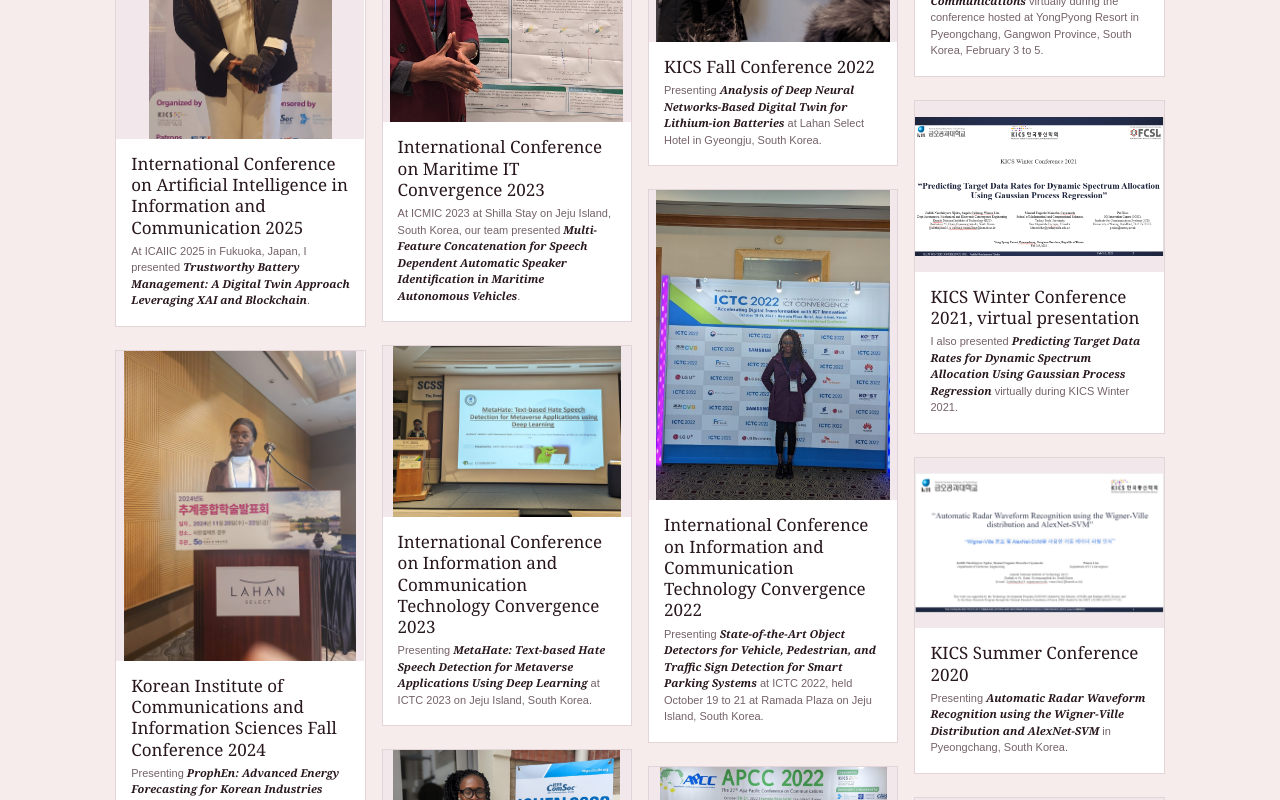
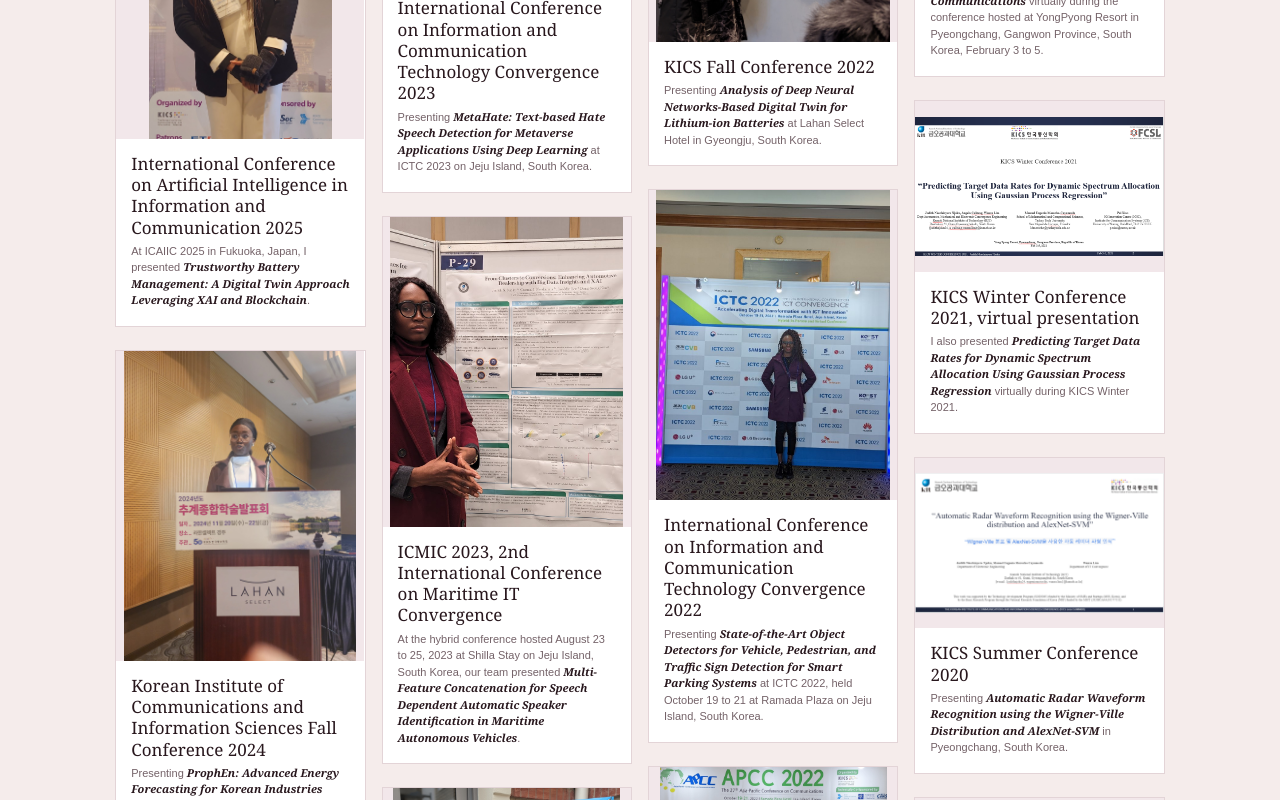
Before and after one commit to Judith989/judith-website-2026, a Next.js app: page /gallery in a window 1280 px wide. Shown: the part 4300-5100 px from the top of the page. Built offline with nearby package versions, Linux system fonts and the light colour scheme; no server answers.

Commit message:
Correct ICMIC 2023 conference details

```diff
--- a/app/gallery/page.tsx
+++ b/app/gallery/page.tsx
@@ -29,8 +29,8 @@
   { src: "/gallery/conference-2024-10-16.jpg", title: "International Conference on Information and Communication Technology Convergence 2024", detail: "At ICTC 2024 on Jeju Island, South Korea, I presented EL-Alert, an explainable lightweight audio spectrogram transformer for military situational awareness and surveillance.", orientation: "portrait" },
   { src: "/gallery/conference-2024-08-08.jpg", title: "International Conference on Mobile, Military and Maritime IT Convergence 2024", detail: "Presenting TwinMil: Semantic Segmentation-based Digital Twin Framework for Military Surveillance, August 7 to 9 at the Concorde Hotel in Kuala Lumpur, Malaysia.", orientation: "wide" },
   { src: "/gallery/conference-2024-04-25.jpg", title: "JCCI 2024, 34th Joint Conference on Telecommunications and Information", detail: "Presenting SHAP-based Explainable Model-in-the-Loop for Digital Twins in Battery Management Systems at Busan Paradise Hotel in Busan, South Korea. JCCI 2024 was held April 24 to 26, 2024.", orientation: "portrait" },
-  { src: "/gallery/conference-2023-11-23.jpg", title: "International Conference on Maritime IT Convergence 2023", detail: "At ICMIC 2023 at Shilla Stay on Jeju Island, South Korea, our team presented Multi-Feature Concatenation for Speech Dependent Automatic Speaker Identification in Maritime Autonomous Vehicles.", orientation: "portrait" },
   { src: "/gallery/conference-2023-10-12.jpg", title: "International Conference on Information and Communication Technology Convergence 2023", detail: "Presenting MetaHate: Text-based Hate Speech Detection for Metaverse Applications Using Deep Learning at ICTC 2023 on Jeju Island, South Korea.", orientation: "wide" },
+  { src: "/gallery/conference-2023-11-23.jpg", title: "ICMIC 2023, 2nd International Conference on Maritime IT Convergence", detail: "At the hybrid conference hosted August 23 to 25, 2023 at Shilla Stay on Jeju Island, South Korea, our team presented Multi-Feature Concatenation for Speech Dependent Automatic Speaker Identification in Maritime Autonomous Vehicles.", orientation: "portrait" },
   { src: "/gallery/conference-2023-07-group.jpg", title: "ICUFN 2023, 14th International Conference on Ubiquitous and Future Networks", detail: "At the Eiffel Campus in Paris, France, July 4 to 7, 2023, I presented Building a Metaverse for Transportation Systems: A Brief Review and Demonstration.", orientation: "wide" },
   { src: "/gallery/conference-2023-07-portrait.jpg", title: "KICS Summer Conference 2023", detail: "Presenting Metaverse and Digital Twin for BMS using MATLAB and Unreal Engine at the Ramada Plaza on Jeju Island, South Korea.", orientation: "portrait" },
   { src: "/gallery/conference-2023-07-session.jpg", title: "Joint Conference on Communications and Information 2023", detail: "Presenting Model Comparison and Selection for Battery Digital Twin Development using PyBaMM at JCCI 2023, held April 26 to 28 at Hidden Bay Hotel in Yeosu, South Korea.", orientation: "wide" },
--- a/app/news/page.tsx
+++ b/app/news/page.tsx
@@ -46,8 +46,8 @@
   { date: "August 7 to 9, 2024", category: "Conference", title: "TwinMil presented at ICMIC 2024 in Kuala Lumpur", text: "I presented TwinMil, our semantic-segmentation digital twin framework for military surveillance, at the 3rd International Conference on Mobile, Military and Maritime IT Convergence at the Concorde Hotel in Kuala Lumpur, Malaysia.", href: "https://public.thinkonweb.com/sites/icmic2024" },
   { date: "January 4, 2024", category: "Appointment", title: "Joined Michigan State University as a Visiting Research Scholar", text: "I joined Michigan State University in East Lansing, Michigan, as a Visiting Research Scholar. There, I extended my systems research into agricultural AI, multimodal learning for livestock and soil analysis, greenhouse sensing, and smart systems for specialty-crop production.", href: "/about" },
   { date: "April 24 to 26, 2024", category: "Conference presentation", title: "Explainable battery digital twins presented at JCCI 2024 in Busan", text: "At JCCI 2024, the 34th Joint Conference on Telecommunications and Information, I presented SHAP-based Explainable Model-in-the-Loop for Digital Twins in Battery Management Systems. The conference was held at Busan Paradise Hotel in Busan, South Korea.", href: "/gallery" },
-  { date: "November 2023", category: "Conference presentation", title: "Maritime speaker identification presented at ICMIC 2023", text: "At the 2nd International Conference on Maritime IT Convergence at Shilla Stay on Jeju Island, South Korea, I presented Multi-Feature Concatenation for Speech Dependent Automatic Speaker Identification in Maritime Autonomous Vehicles with Cosmas Ifeanyi Nwakanma, Jae-Min Lee, and Dong-Seong Kim.", href: "https://www.researchgate.net/publication/373755841_Multi-Feature_Concatenation_for_Speech_Dependent_Automatic_Speaker_Identification_in_Maritime_Autonomous_Vehicles" },
   { date: "October 2023", category: "Conference presentation", title: "MetaHate presented at ICTC 2023", text: "At the 14th International Conference on Information and Communication Technology Convergence on Jeju Island, South Korea, I presented MetaHate: Text-based Hate Speech Detection for Metaverse Applications Using Deep Learning with Anthony Uchenna Eneh, Cosmas Ifeanyi Nwakanma, Jae-Min Lee, and Dong-Seong Kim.", href: "https://ieeexplore.ieee.org/document/10392437" },
+  { date: "August 23 to 25, 2023", category: "Hybrid conference presentation", title: "Maritime speaker identification presented at ICMIC 2023", text: "At ICMIC 2023, the 2nd International Conference on Maritime IT Convergence, I presented Multi-Feature Concatenation for Speech Dependent Automatic Speaker Identification in Maritime Autonomous Vehicles with Cosmas Ifeanyi Nwakanma, Jae-Min Lee, and Dong-Seong Kim. The hybrid conference was hosted at Shilla Stay on Jeju Island, South Korea.", href: "https://www.researchgate.net/publication/373755841_Multi-Feature_Concatenation_for_Speech_Dependent_Automatic_Speaker_Identification_in_Maritime_Autonomous_Vehicles" },
   { date: "July 4 to 7, 2023", category: "Conference presentation", title: "A transportation metaverse demonstrated at ICUFN 2023 in Paris", text: "At ICUFN 2023, the 14th International Conference on Ubiquitous and Future Networks, I presented Building a Metaverse for Transportation Systems: A Brief Review and Demonstration with Cosmas Ifeanyi Nwakanma and Dong-Seong Kim. The conference was held at the Eiffel Campus in Paris, France.", href: "https://doi.org/10.1109/ICUFN57995.2023.10199405" },
   { date: "2023", category: "Conference presentation", title: "Battery digital twin and metaverse presented at KICS Summer 2023", text: "At the KICS Summer Conference at Ramada Plaza on Jeju Island, South Korea, I presented Metaverse and Digital Twin for BMS using MATLAB and Unreal Engine with Ebuka Chinaechetam Nkoro, Robin Matthew Medina, Paul Michael Custodio, Cosmas Ifeanyi Nwakanma, Jae-Min Lee, and Dong-Seong Kim.", href: "https://www.researchgate.net/publication/371911768_Metaverse_and_Digital_Twin_for_BMS_using_MATLAB_and_Unreal_Engine" },
   { date: "April 26 to 28, 2023", category: "Conference presentation", title: "Battery model selection presented at JCCI 2023", text: "At the 33rd Joint Conference on Communication and Information at Hidden Bay Hotel in Yeosu, South Korea, I presented Model Comparison and Selection for Battery Digital Twin Development using PyBaMM with Cosmas Ifeanyi Nwakanma, Jae-Min Lee, and Dong-Seong Kim.", href: "https://www.researchgate.net/publication/370636700_Model_Comparison_and_Selection_for_Battery_Digital_Twin_Development_using_PyBaMM" },
```
